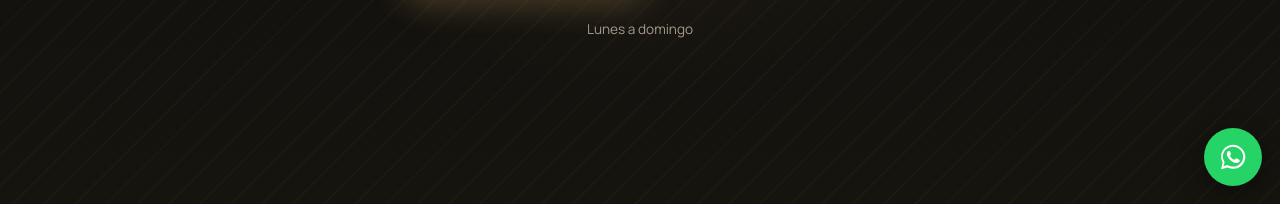
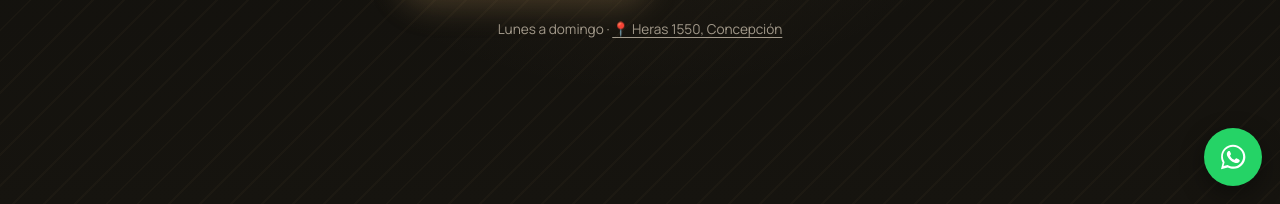
Before and after one commit to ronald-barber/ronald-barber, a plain HTML site: page index.html in a window 1280 px wide. Shown: the part 596-800 px from the top of the page. Drawn offline with nearby package versions, Linux system fonts and the light colour scheme.

Commit message:
Add files via upload

```diff
--- a/index.html
+++ b/index.html
@@ -4,7 +4,7 @@
 <meta charset="UTF-8">
 <meta name="viewport" content="width=device-width, initial-scale=1.0">
 <title>Ronald Barber | Reserva tu hora</title>
-<meta name="description" content="Ronald Barber — Reserva tu hora online. Lunes a domingo.">
+<meta name="description" content="Ronald Barber — Barbería en Heras 1550, Concepción. Reserva tu hora online. Lunes a domingo.">
 <meta name="theme-color" content="#0e0d0b">
 <link rel="preconnect" href="https://fonts.googleapis.com">
 <link rel="preconnect" href="https://fonts.gstatic.com" crossorigin>
@@ -220,7 +220,7 @@
       <a href="https://calendar.app.google/2WjztjNJd8K7XCzf9" target="_blank" rel="noopener" class="btn">💈 Reservar hora</a>
       <a href="#servicios" class="btn btn-ghost">Ver servicios</a>
     </div>
-    <p class="hero-note">Lunes a domingo</p>
+    <p class="hero-note">Lunes a domingo · <a href="https://www.google.com/maps/search/?api=1&query=Heras%201550%2C%20Concepci%C3%B3n%2C%20Chile" target="_blank" rel="noopener" style="text-decoration:underline;text-underline-offset:3px">📍 Heras 1550, Concepción</a></p>
   </div>
 </header>
 
```
